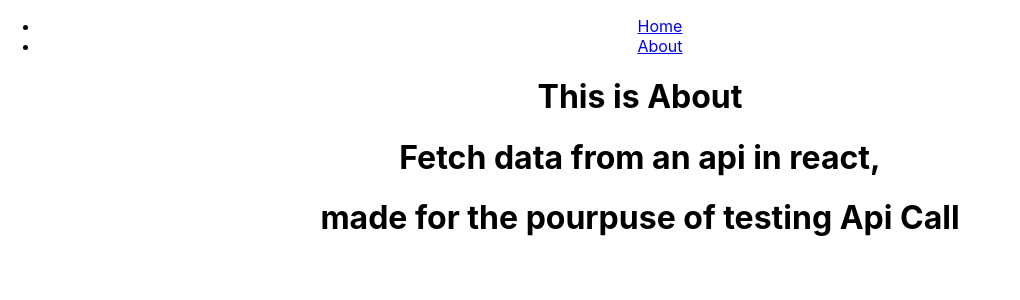
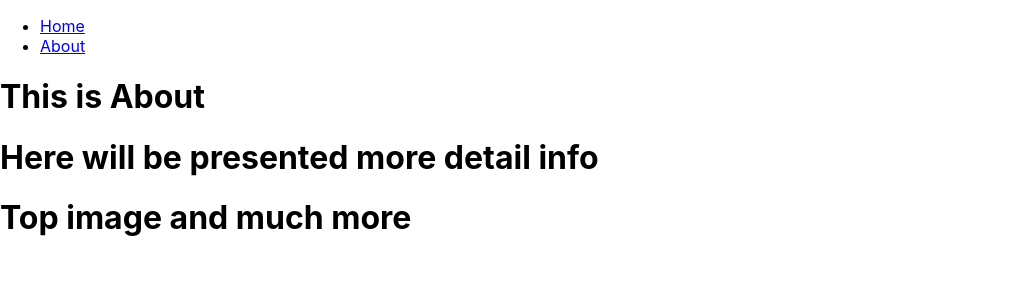
Before and after one commit to EdQuin/RickandMorty_masters_project, a React (Create React App) app: page /about in a window 1280 px wide. Shown: the top 300 px of the page, without its empty margins (0-1020 px from the left). Built offline with nearby package versions, Linux system fonts and the light colour scheme; no server answers.

Commit message:
Preparing for styled components

```diff
--- a/src/App.css
+++ /dev/null
@@ -1,38 +0,0 @@
-.App {
-  text-align: center;
-}
-
-.App-logo {
-  height: 40vmin;
-  pointer-events: none;
-}
-
-@media (prefers-reduced-motion: no-preference) {
-  .App-logo {
-    animation: App-logo-spin infinite 20s linear;
-  }
-}
-
-.App-header {
-  background-color: #282c34;
-  min-height: 100vh;
-  display: flex;
-  flex-direction: column;
-  align-items: center;
-  justify-content: center;
-  font-size: calc(10px + 2vmin);
-  color: white;
-}
-
-.App-link {
-  color: #61dafb;
-}
-
-@keyframes App-logo-spin {
-  from {
-    transform: rotate(0deg);
-  }
-  to {
-    transform: rotate(360deg);
-  }
-}
--- a/src/App.js
+++ b/src/App.js
@@ -2,7 +2,6 @@ import React from "react";
 import { Link, Route, Routes } from "react-router-dom";
 import Home from "./pages/Home";
 import About from "./pages/About";
-import "./App.css";
 
 export default function App () {
 
@@ -32,8 +31,6 @@ export default function App () {
                 <Route path="/" element={<Home />} />
                 <Route path="/about" element={<About />} />
             </Routes>
-            <h1> Fetch data from an api in react,</h1>
-            <h1>made for the pourpuse of testing Api Call</h1>
         </div>
     );
 
--- a/src/pages/About.js
+++ b/src/pages/About.js
@@ -3,7 +3,11 @@ import React from "react"
 export default function About (){
 
     return (
-    <h1>This is About</h1>
+        <div>
+        <h1>This is About</h1>
+        <h1>Here will be presented more detail info</h1>
+        <h1>Top image and much more</h1>
+        </div>
     )
 
 }
--- a/src/pages/Home.js
+++ b/src/pages/Home.js
@@ -3,7 +3,11 @@ import React from "react"
 export default function Home (){
 
     return (
+        <div>
     <h1>This is Home</h1>
+    <h1>Here will be presented simple info</h1>
+    <h1>made for the pourpuse of testing Api Call</h1>
+    </div>
     )
 
 }
```
